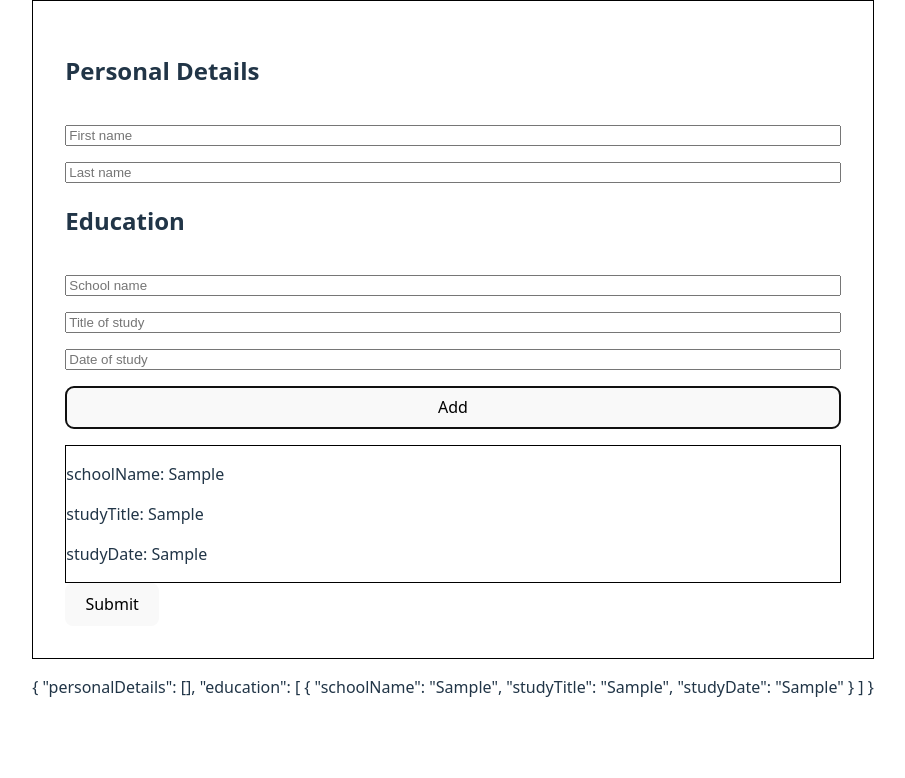
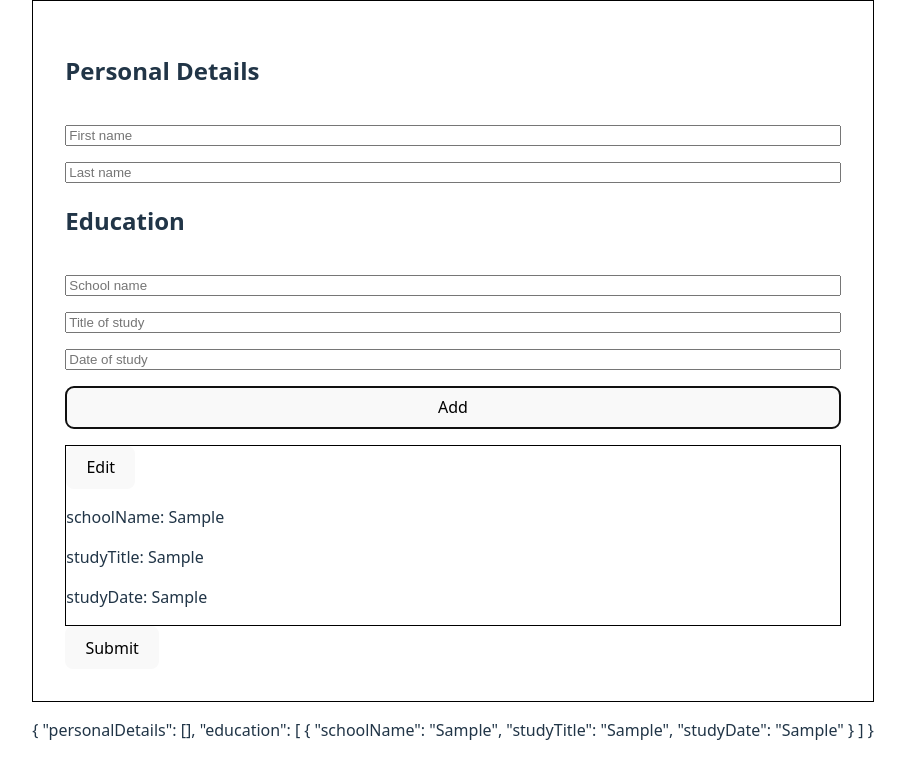
Before and after one commit to B3n9219/CV-maker, a React (Vite) app: page / in a window 1280 px wide. Both pictures are taken after typing "Sample", "Sample", "Sample" into the empty fields and a click on the button "Add". Shown: the top 778 px of the page, without its empty margins (187-1092 px from the left). Built offline with nearby package versions, Linux system fonts and the light colour scheme.

Commit message:
Multiple inputs work single dont

```diff
--- a/src/components/Card.jsx
+++ b/src/components/Card.jsx
@@ -1,11 +1,20 @@
 import "/src/styles/Card.css"
+import {useState} from "react";
 
-export default function Card({info}) {
+export default function Card({id, info, editCard, editing}) {
+    function edit() {
+        editCard(info, id)
+    }
     return (
         <div className="card">
-            {Object.entries(info).map(([key, value]) => (
-                <p key={key}>{key + ": " + value}</p>
-            ))}
+            {!editing? (
+                <>
+                    <button onClick={edit}>Edit</button>
+                    {Object.entries(info).map(([key, value]) => (
+                        <p key={key}>{key + ": " + value}</p>
+                    ))}
+                </>
+            ) : null}
         </div>
     )
 }
--- a/src/components/Display.jsx
+++ b/src/components/Display.jsx
@@ -1,9 +1,4 @@
 export default function Display({data, hidden}) {
-    const formattedData = {}
-    function formatData () {
-
-    }
-    formatData()
     return (
         <div className="display">
             {!hidden? (
--- a/src/components/Form.jsx
+++ b/src/components/Form.jsx
@@ -2,15 +2,20 @@ import { useState } from 'react'
 import "/src/styles/Form.css"
 
 
-export default function Form( {submit, children} ) {
+export default function Form( {editing, submit, edit, children} ) {
     function submitForm(e) {
         e.preventDefault()
         submit()
     }
     return (
         <form className="form" onSubmit={(e) => submitForm(e)}>
-            {children}
-            <button type="submit">Submit</button>
+            {editing? (
+                <>
+                    {children}
+                    <button type="submit">Submit</button>
+                </>
+            ) : <button type="button" onClick={edit}>Edit</button>
+            }
         </form>
     )
 }
--- a/src/components/Section.jsx
+++ b/src/components/Section.jsx
@@ -8,28 +8,43 @@ import {useState} from 'react'
 
 export default function Section({title, type="single", sectionData, setSectionData, inputs}) {
     const [inputData, setInputData] = useState({})
+    const [editingIndex, setEditingIndex] = useState(null)
     function addInfo() {
         setSectionData(prevData => prevData? [...prevData, inputData] : [inputData])
         console.log("Section data", sectionData)
         setInputData({});
     }
+    function updateInfo() {
+        setSectionData(prevData => {
+            const newData = [...prevData]
+            newData[editingIndex] = inputData
+            return newData
+        })
+        setEditingIndex(null)
+    }
     function updateInputInfo(name, value) {
         setInputData({...inputData, [name]: value})
+    }
+    function editCard(cardInfo, key) {
+        console.log("CARD INFO", cardInfo)
+        setInputData(cardInfo)
+        setEditingIndex(key)
     }
     return (
         <div className="section">
             <h2>{title}</h2>
             {inputs.map(input =>
                 <Input key={input.name} name={input.name} label={input.label} type={input.type} value={inputData[input.name] || ""}
-                       setValue={value => updateInputInfo(input.name, value)}/>
+                       setValue={value => {updateInputInfo(input.name, value)}}/>
             )}
-            {type==="multiple"? (
-                <button type="button" onClick={addInfo}>Add</button>
+            {type === "multiple" ? (
+                editingIndex !== null
+                    ? <button type="button" onClick={updateInfo}>Update</button>
+                    : <button type="button" onClick={addInfo}>Add</button>
             ) : null}
             {sectionData.length > 0? (
-                sectionData.map((item, index) => <Card key={index} info={item}/>)
+                sectionData.map((item, index) => <Card key={index} id={index} info={item} editCard={editCard} editing={index === editingIndex}/>)
             ) : null}
-
         </div>
 
     )
```
